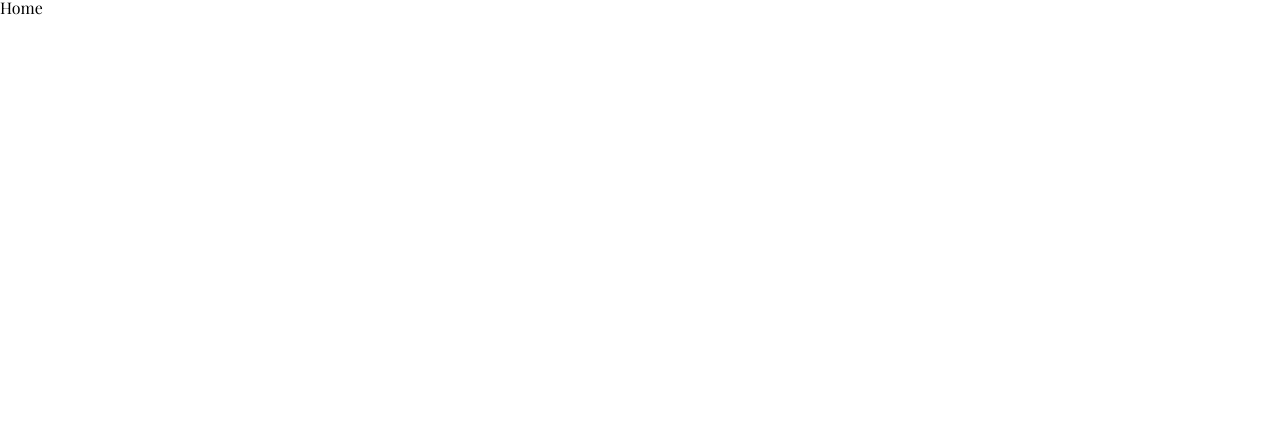
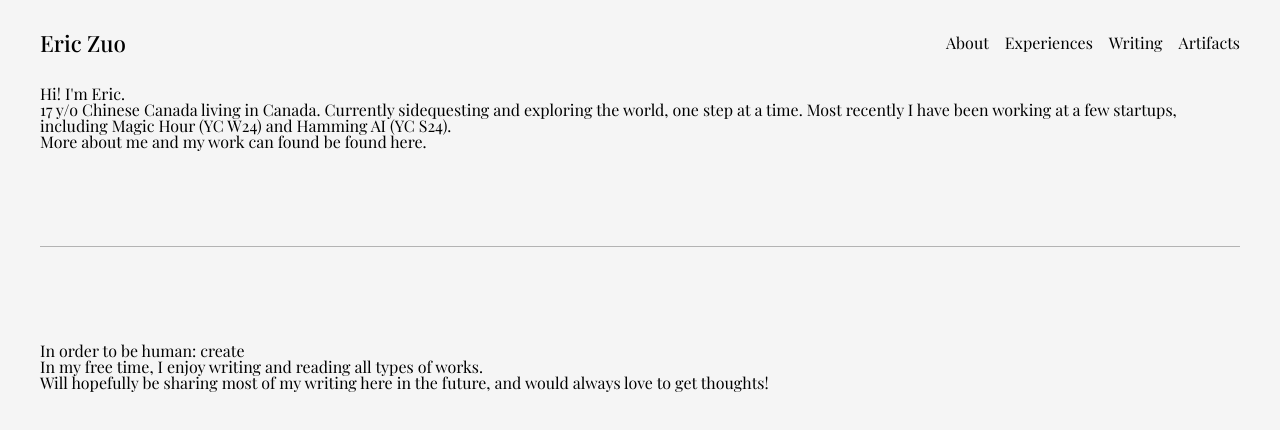
Before and after one commit to Flaryiest/Intospection, a React (Vite) app in the folder web/: page / in a window 1280 px wide. Shown: the top 430 px of the page. Built offline with nearby package versions, Linux system fonts and the light colour scheme; a web font is replaced by a local one.

Commit message:
navbar and homepage structure

```diff
--- a/web/src/components/navbar/navbar.module.css
+++ b/web/src/components/navbar/navbar.module.css
@@ -0,0 +1,23 @@
+.header {
+    display: flex;
+    flex-direction: row;
+    justify-content: space-between;
+    align-items: center;
+    padding: 2rem;
+    padding-left: 2.5rem;
+    padding-right: 2.5rem;
+    width: 100%;
+    box-sizing: border-box;
+}
+
+.logo {
+    font-size: 1.4em;
+    font-weight: 500;
+}
+
+.navList {
+    display: flex;
+    flex-direction: row;
+    gap: 1rem;
+
+}
--- a/web/src/components/navbar/navbar.tsx
+++ b/web/src/components/navbar/navbar.tsx
@@ -1,5 +1,23 @@
+import styles from "./navbar.module.css"
+import { Link } from "react-router-dom"
 export default function Navbar() {
-    return <div>
-
-    </div>
+    return <header className={styles.header}>
+        <h3 className={styles.logo}>Eric Zuo</h3>
+        <nav className={styles.nav}>
+            <ul className={styles.navList}>
+                <li className={styles.navItem}>
+                    <Link to="/">About</Link>
+                </li>
+                <li className={styles.navItem}>
+                    <Link to="/about">Experiences</Link>
+                </li>
+                <li className={styles.navItem}>
+                    <Link to="/about">Writing</Link>
+                </li>
+                <li className={styles.navItem}>
+                    <Link to="/about">Artifacts</Link>
+                </li>
+            </ul>
+        </nav>
+    </header>
 }
--- a/web/src/index.css
+++ b/web/src/index.css
@@ -51,5 +51,10 @@ table {
 	font-family: "Playfair Display", serif;
 	width: 100%;
 	height: 100%;
+	background-color: #f5f5f5;
+}
 
+a {
+	text-decoration: none;
+	color: inherit;
 }
--- a/web/src/pages/home/home.module.css
+++ b/web/src/pages/home/home.module.css
@@ -0,0 +1,24 @@
+.page {
+    height: 100%;
+    width: 100%;
+    display: flex;
+    flex-direction: column;
+    justify-content: center;
+    align-items: center;
+}
+
+.content {
+    height: 100%;
+    width: 1200px;
+    display: flex;
+    flex-direction: column;
+
+}
+
+.sectionDivider {
+    width: 100%;
+    height: 1px;
+    background-color: #b3b3b3;
+    margin-top: 6rem;
+    margin-bottom: 6rem;
+}
--- a/web/src/pages/home/home.tsx
+++ b/web/src/pages/home/home.tsx
@@ -3,6 +3,19 @@ import Navbar from "@components/navbar/navbar.tsx";
 export function Home() {
     return <div className={styles.page}>
         <Navbar />
-        <h1>Home</h1>
+        <div className={styles.content}>
+            <h1 className={styles.title}>Hi! I'm Eric.</h1>
+            <h2 className={styles.subtitle}>17 y/o Chinese Canada living in Canada. Currently sidequesting and exploring the world, one step at a time. Most recently I have been working at a few startups, including Magic Hour (YC W24) and Hamming AI (YC S24).</h2>
+            <div className={styles.introText}>More about me and my work can found be found here.</div>
+            <div className={styles.sectionDivider}></div>
+            <div className={styles.sectionTwo}>
+                <h2 className={styles.sectionTwoTitle}>In order to be human: create</h2>
+                <div className={styles.sectionTwoText}>
+                    <p>In my free time, I enjoy writing and reading all types of works.</p>
+                    <p>Will hopefully be sharing most of my writing here in the future, and would always love to get thoughts!</p>
+                </div>
+            </div>
+            <div className={styles.sectionDivider}></div>
+        </div>
     </div>
 }
```
Also changed, not shown: 1 other file (tests, documents, lock files or other folders).
